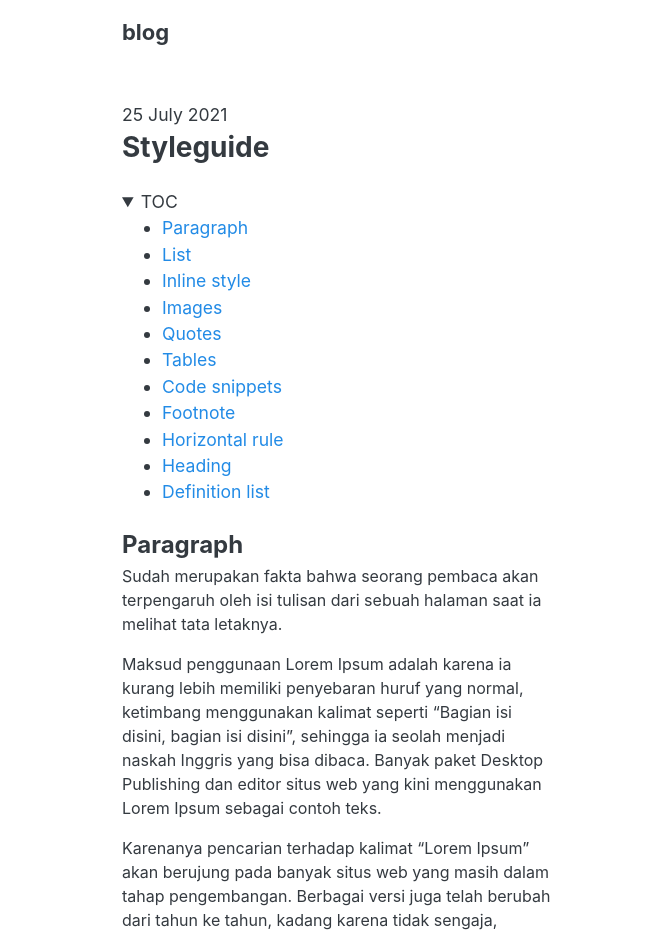
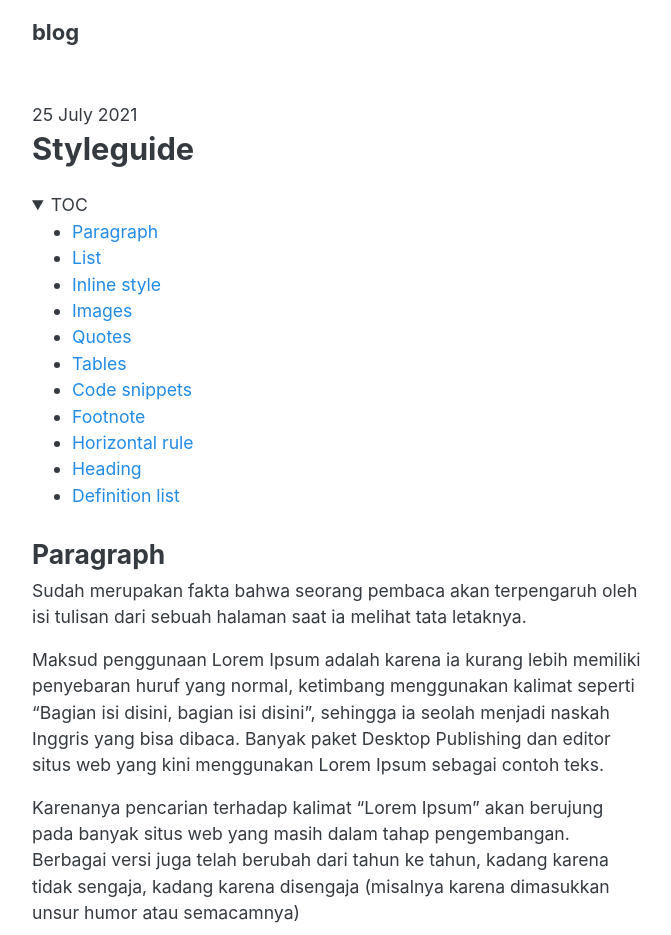
Before and after one commit to mhmdilfaj/blog, a Jekyll site: the page built from _posts/2021-07-25-styleguide.md, in a window 1280 px wide. Shown: the top 935 px of the page, without its empty margins (302-973 px from the left). Built offline with Jekyll 4.4.1, drawn with Linux system fonts in a browser that asks for light colours.

Commit message:
Update stylesheet.css

```diff
--- a/assets/stylesheet.css
+++ b/assets/stylesheet.css
@@ -117,34 +117,34 @@ h4,
 h5,
 h6 {
   margin-top: 0;
-  margin-bottom: .25rem;
-  padding-top: .5rem;
+  margin-bottom: .25em;
+  padding-top: .5em;
   line-height: 1.25;
   font-weight: 700;
 }
 
 h1 {
-  font-size: 1.75rem;
+  font-size: 1.75em;
 }
 
 h2 {
-  font-size: 1.5rem;
+  font-size: 1.5em;
 }
 
 h3 {
-  font-size: 1.25rem;
+  font-size: 1.25em;
 }
 
 h4,
 h5,
 h6 {
-  font-size: 1rem;
+  font-size: 1em;
 }
 
 p {
   margin-top: 0;
   margin-bottom: var(--spacer);
-  font-size: 1rem;
+  font-size: 1em;
 }
 
 small {
@@ -224,16 +224,16 @@ a[href^="#fnref:"] {
 
 /* layout */
 .container {
-  max-width: 25rem;
+  max-width: 25em;
   padding-left: 24px;
   padding-right: 24px;
   margin-left:  auto;
   margin-right: auto;
 }
 
-@media (min-width: 25rem) {
+@media (min-width: 25em) {
   .container {
-    max-width: 30rem;
+    max-width: 30em;
   }
 }
 
```
